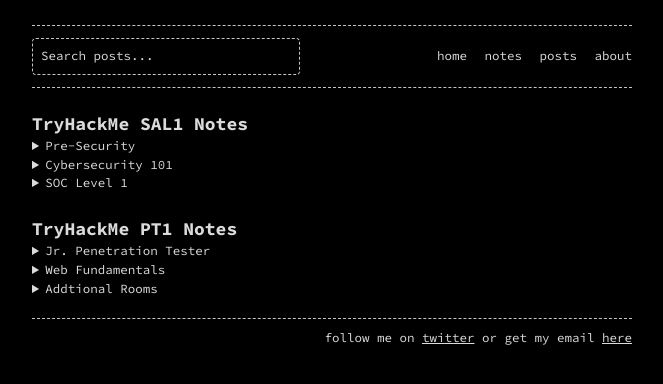
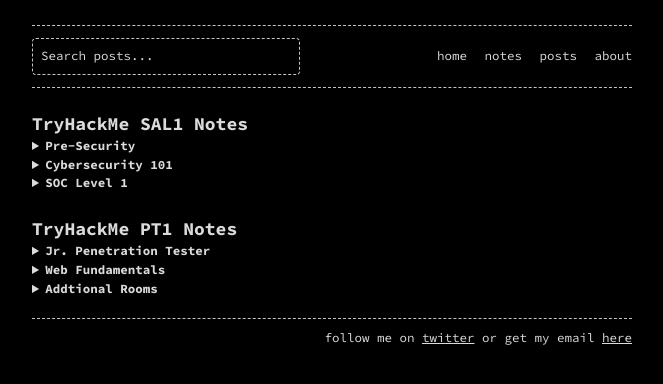
Before and after one commit to contrxl/contrxl.github.io, a Jekyll site: the page built from notes.md, in a window 1280 px wide. Shown: the top 384 px of the page, without its empty margins (308-971 px from the left). Built offline with Jekyll 4.4.1, drawn with Linux system fonts in a browser that asks for light colours; comment, search, counter and statistics services are not loaded.

Commit message:
Fix: Nested details now indent properly, and cursor changes to pointer on hover.

```diff
--- a/_sass/base.scss
+++ b/_sass/base.scss
@@ -112,6 +112,12 @@ header { margin-top: 25px; margin-bottom: 10px; border-top: var(--border); borde
 }
 
 /**
+ * Details/Summary
+ */
+summary { cursor: pointer;  font-weight: bold;  color: var(--text-color); }
+details details { margin-left: 20px; }
+
+/**
  * Form
  */
 input, select, textarea { padding: 0;  margin: 0;  -webkit-appearance: none;  -webkit-border-radius: 0;  border: none; }
```
